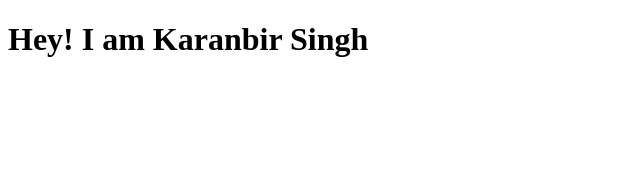
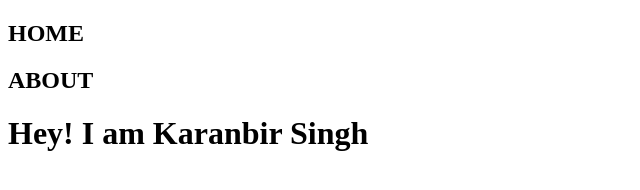
Before and after one commit to SinghKaranbir/mygithubpage, a plain HTML site: page index.html in a window 1280 px wide. Shown: the whole page, without its empty margins (0-640 px from the left). Drawn offline with Linux system fonts and the light colour scheme.

Commit message:
Adding header to html

```diff
--- a/index.html
+++ b/index.html
@@ -5,6 +5,11 @@
     <title>Karanbir Singh</title>
 </head>
 <body>
+    <header>
+        <h2>HOME</h2>
+        <h2>ABOUT</h2>
+
+    </header>
     <h1>Hey! I am Karanbir Singh</h1>
 </body>
 </html>
```
